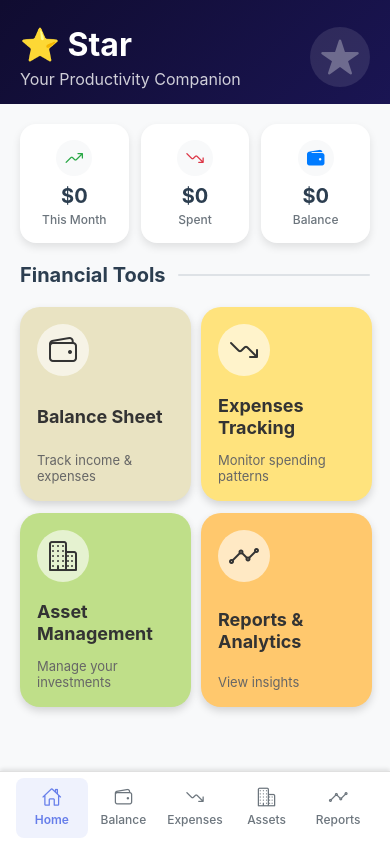
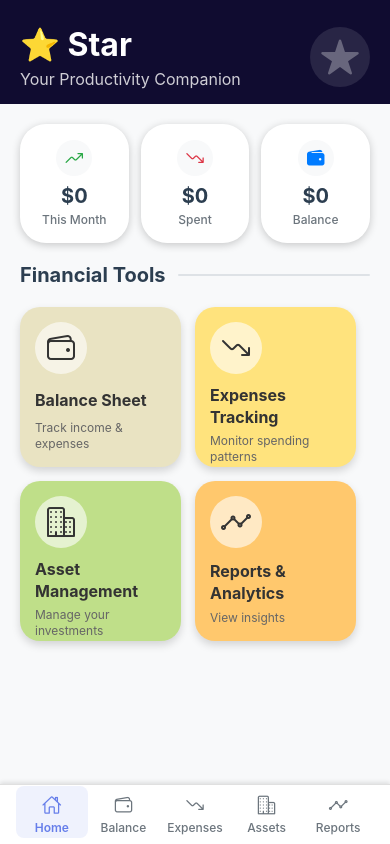
Before and after one commit to stanleylcmgm/pocket-finance, a React Native app: screen /Home in a window 390 px wide. Built offline with nearby package versions, Linux system fonts and the light colour scheme.

Commit message:
style adjust

```diff
--- a/components/home-screen.js
+++ b/components/home-screen.js
@@ -1,7 +1,13 @@
 import React, { useState } from 'react';
+import {
+  View,
+  Text,
+  ScrollView,
+  TouchableOpacity,
+} from 'react-native';
 import { Ionicons } from '@expo/vector-icons';
 import { colors } from '../theme';
-import '../styles/home-screen.styles.scss';
+import { homeScreenStyles } from '../styles/home-screen.styles';
 
 const HomeScreen = ({ navigation }) => {
   const [activeTab, setActiveTab] = useState('home');
@@ -78,101 +84,106 @@ const HomeScreen = ({ navigation }) => {
   };
 
   return (
-    <div className="container">
+    <View style={homeScreenStyles.container}>
       {/* Gradient Header */}
-      <div className="header-gradient">
-        <div className="header">
-          <div className="title-container">
-            <h1 className="title">⭐ Star</h1>
-            <p className="subtitle">Your Productivity Companion</p>
-          </div>
-          <div className="header-icon">
+      <View style={homeScreenStyles.headerGradient}>
+        <View style={homeScreenStyles.header}>
+          <View style={homeScreenStyles.titleContainer}>
+            <Text style={homeScreenStyles.title}>⭐ Star</Text>
+            <Text style={homeScreenStyles.subtitle}>Your Productivity Companion</Text>
+          </View>
+          <View style={homeScreenStyles.headerIcon}>
             <Ionicons name="star" size={40} color="rgba(255,255,255,0.3)" />
-          </div>
-        </div>
-      </div>
+          </View>
+        </View>
+      </View>
 
       {/* Main Content Area */}
-      <div className="main-content">
-        <div className="scroll-view">
-          <div className="scroll-content">
+      <View style={homeScreenStyles.mainContent}>
+        <ScrollView style={homeScreenStyles.scrollView}>
+          <View style={homeScreenStyles.scrollContent}>
             {/* Quick Stats */}
-            <div className="stats-container">
-              <div className="stat-card">
-                <div className="stat-icon-container">
+            <View style={homeScreenStyles.statsContainer}>
+              <View style={homeScreenStyles.statCard}>
+                <View style={homeScreenStyles.statIconContainer}>
                   <Ionicons name="trending-up" size={20} color={colors.success[500]} />
-                </div>
-                <div className="stat-number">$0</div>
-                <div className="stat-label">This Month</div>
-              </div>
-              <div className="stat-card">
-                <div className="stat-icon-container">
+                </View>
+                <Text style={homeScreenStyles.statNumber}>$0</Text>
+                <Text style={homeScreenStyles.statLabel}>This Month</Text>
+              </View>
+              <View style={homeScreenStyles.statCard}>
+                <View style={homeScreenStyles.statIconContainer}>
                   <Ionicons name="trending-down" size={20} color={colors.error[500]} />
-                </div>
-                <div className="stat-number">$0</div>
-                <div className="stat-label">Spent</div>
-              </div>
-              <div className="stat-card">
-                <div className="stat-icon-container">
+                </View>
+                <Text style={homeScreenStyles.statNumber}>$0</Text>
+                <Text style={homeScreenStyles.statLabel}>Spent</Text>
+              </View>
+              <View style={homeScreenStyles.statCard}>
+                <View style={homeScreenStyles.statIconContainer}>
                   <Ionicons name="wallet" size={20} color={colors.info[500]} />
-                </div>
-                <div className="stat-number">$0</div>
-                <div className="stat-label">Balance</div>
-              </div>
-            </div>
+                </View>
+                <Text style={homeScreenStyles.statNumber}>$0</Text>
+                <Text style={homeScreenStyles.statLabel}>Balance</Text>
+              </View>
+            </View>
 
             {/* Financial Tools */}
-            <div className="menu-container">
-              <div className="section-header">
-                <h2 className="menu-title">Financial Tools</h2>
-                <div className="section-line"></div>
-              </div>
+            <View style={homeScreenStyles.menuContainer}>
+              <View style={homeScreenStyles.sectionHeader}>
+                <Text style={homeScreenStyles.menuTitle}>Financial Tools</Text>
+                <View style={homeScreenStyles.sectionLine}></View>
+              </View>
 
               {/* 2x2 Grid Layout */}
-              <div className="grid-container">
+              <View style={homeScreenStyles.gridContainer}>
                 {menuItems.map((item, index) => (
-                  <div
+                  <TouchableOpacity
                     key={item.id}
-                    className="block-card"
-                    style={{ backgroundColor: item.color }}
-                    onClick={() => navigateToScreen(item.screen)}
+                    style={[homeScreenStyles.blockCard, { backgroundColor: item.color }]}
+                    onPress={() => navigateToScreen(item.screen)}
                   >
-                    <div className="block-icon-container">
+                    <View style={homeScreenStyles.blockIconContainer}>
                       <Ionicons name={item.icon} size={32} color="#333" />
-                    </div>
-                    <h3 className="block-title">{item.title}</h3>
-                    <p className="block-subtitle">{item.subtitle}</p>
-                  </div>
+                    </View>
+                    <Text style={homeScreenStyles.blockTitle}>{item.title}</Text>
+                    <Text style={homeScreenStyles.blockSubtitle}>{item.subtitle}</Text>
+                  </TouchableOpacity>
                 ))}
-              </div>
-            </div>
+              </View>
+            </View>
 
             {/* Bottom spacing for navigation */}
-            <div className="bottom-spacing"></div>
-          </div>
-        </div>
-      </div>
+            <View style={homeScreenStyles.bottomSpacing}></View>
+          </View>
+        </ScrollView>
+      </View>
 
       {/* Bottom Navigation */}
-      <div className="bottom-navigation">
+      <View style={homeScreenStyles.bottomNavigation}>
         {bottomTabs.map((tab) => (
-          <div
+          <TouchableOpacity
             key={tab.id}
-            className={`tab-item ${activeTab === tab.id ? 'active-tab-item' : ''}`}
-            onClick={() => handleTabPress(tab.id)}
+            style={[
+              homeScreenStyles.tabItem,
+              activeTab === tab.id && homeScreenStyles.activeTabItem
+            ]}
+            onPress={() => handleTabPress(tab.id)}
           >
             <Ionicons
               name={tab.icon}
               size={20}
               color={activeTab === tab.id ? colors.primary[500] : colors.secondary[500]}
             />
-            <span className={`tab-text ${activeTab === tab.id ? 'active-tab-text' : ''}`}>
+            <Text style={[
+              homeScreenStyles.tabText,
+              activeTab === tab.id && homeScreenStyles.activeTabText
+            ]}>
               {tab.title}
-            </span>
-          </div>
+            </Text>
+          </TouchableOpacity>
         ))}
-      </div>
-    </div>
+      </View>
+    </View>
   );
 };
 
--- /dev/null
+++ b/styles/home-screen.styles.js
@@ -0,0 +1,231 @@
+import { StyleSheet } from 'react-native';
+
+export const homeScreenStyles = StyleSheet.create({
+  // Container styles
+  container: {
+    flex: 1,
+    backgroundColor: '#f8f9fa',
+    minHeight: '100%',
+  },
+
+  // Header styles
+  headerGradient: {
+    paddingTop: 25,
+    paddingBottom: 15,
+    backgroundColor: '#100C30',
+  },
+
+  header: {
+    flexDirection: 'row',
+    alignItems: 'center',
+    justifyContent: 'space-between',
+    paddingLeft: 20,
+    paddingRight: 20,
+  },
+
+  titleContainer: {
+    flex: 1,
+  },
+
+  title: {
+    fontSize: 32,
+    fontWeight: 'bold',
+    color: '#ffffff',
+    marginBottom: 5,
+    margin: 0,
+  },
+
+  subtitle: {
+    fontSize: 16,
+    color: 'rgba(255, 255, 255, 0.8)',
+    margin: 0,
+  },
+
+  headerIcon: {
+    width: 60,
+    height: 60,
+    borderRadius: 30,
+    backgroundColor: 'rgba(255, 255, 255, 0.1)',
+    alignItems: 'center',
+    justifyContent: 'center',
+  },
+
+  // Main content
+  mainContent: {
+    flex: 1,
+  },
+
+  scrollView: {
+    flex: 1,
+  },
+
+  scrollContent: {
+    flexGrow: 1,
+    paddingBottom: 20,
+  },
+
+  // Stats section
+  statsContainer: {
+    flexDirection: 'row',
+    paddingLeft: 20,
+    paddingRight: 20,
+    paddingTop: 20,
+    gap: 12,
+  },
+
+  statCard: {
+    flex: 1,
+    backgroundColor: '#ffffff',
+    padding: 16,
+    borderRadius: 26,
+    alignItems: 'center',
+    shadowColor: '#000',
+    shadowOffset: { width: 0, height: 2 },
+    shadowOpacity: 0.2,
+    shadowRadius: 8,
+    elevation: 4,
+  },
+
+  statIconContainer: {
+    width: 36,
+    height: 36,
+    borderRadius: 18,
+    backgroundColor: '#f8f9fa',
+    alignItems: 'center',
+    justifyContent: 'center',
+    marginBottom: 8,
+  },
+
+  statNumber: {
+    fontSize: 20,
+    fontWeight: 'bold',
+    color: '#2c3e50',
+    marginBottom: 4,
+  },
+
+  statLabel: {
+    fontSize: 12,
+    color: '#6c757d',
+    fontWeight: '500',
+  },
+
+  // Menu section
+  menuContainer: {
+    paddingLeft: 20,
+    paddingRight: 20,
+    paddingTop: 20,
+  },
+
+  sectionHeader: {
+    flexDirection: 'row',
+    alignItems: 'center',
+    marginBottom: 20,
+  },
+
+  menuTitle: {
+    fontSize: 20,
+    fontWeight: 'bold',
+    color: '#2c3e50',
+    marginRight: 12,
+    margin: 0,
+  },
+
+  sectionLine: {
+    flex: 1,
+    height: 2,
+    backgroundColor: '#dee2e6',
+    borderRadius: 1,
+  },
+
+  gridContainer: {
+    flexDirection: 'row',
+    flexWrap: 'wrap',
+    gap: 14,
+  },
+
+  blockCard: {
+    width: '46%',
+    height: 160,
+    borderRadius: 20,
+    padding: 15,
+    justifyContent: 'space-between',
+    shadowColor: '#000',
+    shadowOffset: { width: 0, height: 4 },
+    shadowOpacity: 0.15,
+    shadowRadius: 8,
+    elevation: 6,
+  },
+
+  blockIconContainer: {
+    width: 52,
+    height: 52,
+    borderRadius: 26,
+    backgroundColor: 'rgba(255, 255, 255, 0.6)',
+    alignItems: 'center',
+    justifyContent: 'center',
+    marginBottom: 10,
+  },
+
+  blockTitle: {
+    fontSize: 16,
+    fontWeight: 'bold',
+    color: '#333',
+    margin: 0,
+    marginBottom: 5,
+    lineHeight: 22,
+  },
+
+  blockSubtitle: {
+    fontSize: 12,
+    color: '#666',
+    lineHeight: 16,
+    margin: 0,
+  },
+
+  // Bottom spacing
+  bottomSpacing: {
+    height: 10,
+  },
+
+  // Bottom navigation
+  bottomNavigation: {
+    flexDirection: 'row',
+    backgroundColor: '#ffffff',
+    paddingTop: 1,
+    paddingBottom: 6,
+    paddingLeft: 16,
+    paddingRight: 16,
+    borderTopWidth: 1,
+    borderTopColor: '#e0e0e0',
+    shadowColor: '#000',
+    shadowOffset: { width: 0, height: -2 },
+    shadowOpacity: 0.1,
+    shadowRadius: 4,
+    elevation: 4,
+    height: 60,
+  },
+
+  tabItem: {
+    flex: 1,
+    alignItems: 'center',
+    paddingTop: 8,
+    paddingBottom: 8,
+    borderRadius: 8,
+  },
+
+  activeTabItem: {
+    backgroundColor: 'rgba(102, 126, 234, 0.1)',
+  },
+
+  tabText: {
+    fontSize: 12,
+    color: '#6c757d',
+    marginTop: 4,
+    fontWeight: '500',
+  },
+
+  activeTabText: {
+    color: '#667eea',
+    fontWeight: '600',
+  },
+});
--- a/styles/home-screen.styles.scss
+++ /dev/null
@@ -1,279 +0,0 @@
-// Container styles
-.container {
-  flex: 1;
-  background-color: #f8f9fa;
-  min-height: 100vh;
-  display: flex;
-  flex-direction: column;
-  font-family: -apple-system, BlinkMacSystemFont, 'Segoe UI', Roboto, sans-serif;
-}
-
-.scroll-content {
-  flex-grow: 1;
-  padding-bottom: 20px;
-}
-
-.main-content {
-  flex: 1;
-}
-
-.scroll-view {
-  flex: 1;
-  overflow-y: auto;
-}
-
-// Header styles
-.header-gradient {
-  padding-top: 25px;
-  padding-bottom: 15px;
-  background: linear-gradient(135deg, #100C30, #1A1553);
-}
-
-.header {
-  display: flex;
-  flex-direction: row;
-  align-items: center;
-  justify-content: space-between;
-  padding-left: 20px;
-  padding-right: 20px;
-}
-
-.title-container {
-  flex: 1;
-}
-
-.title {
-  font-size: 32px;
-  font-weight: bold;
-  color: #ffffff;
-  margin-bottom: 5px;
-  margin: 0 0 5px 0;
-}
-
-.subtitle {
-  font-size: 16px;
-  color: rgba(255, 255, 255, 0.8);
-  margin: 0;
-}
-
-.header-icon {
-  width: 60px;
-  height: 60px;
-  border-radius: 30px;
-  background-color: rgba(255, 255, 255, 0.1);
-  display: flex;
-  align-items: center;
-  justify-content: center;
-}
-
-// Stats section
-.stats-container {
-  display: flex;
-  flex-direction: row;
-  padding-left: 20px;
-  padding-right: 20px;
-  padding-top: 20px;
-  gap: 12px;
-}
-
-.stat-card {
-  flex: 1;
-  background-color: #ffffff;
-  padding: 16px;
-  border-radius: 16px;
-  display: flex;
-  flex-direction: column;
-  align-items: center;
-  box-shadow: 0 4px 8px rgba(0, 0, 0, 0.1);
-}
-
-.stat-icon-container {
-  width: 36px;
-  height: 36px;
-  border-radius: 18px;
-  background-color: #f8f9fa;
-  display: flex;
-  align-items: center;
-  justify-content: center;
-  margin-bottom: 8px;
-}
-
-.stat-number {
-  font-size: 20px;
-  font-weight: bold;
-  color: #2c3e50;
-  margin-bottom: 4px;
-}
-
-.stat-label {
-  font-size: 12px;
-  color: #6c757d;
-  font-weight: 500;
-}
-
-// Menu section
-.menu-container {
-  padding-left: 20px;
-  padding-right: 20px;
-  padding-top: 20px;
-}
-
-.section-header {
-  display: flex;
-  flex-direction: row;
-  align-items: center;
-  margin-bottom: 20px;
-}
-
-.menu-title {
-  font-size: 20px;
-  font-weight: bold;
-  color: #2c3e50;
-  margin-right: 12px;
-  margin: 0 12px 0 0;
-}
-
-.section-line {
-  flex: 1;
-  height: 2px;
-  background-color: #dee2e6;
-  border-radius: 1px;
-}
-
-.grid-container {
-  display: grid;
-  grid-template-columns: 1fr 1fr;
-  gap: 12px;
-}
-
-.block-card {
-  width: 81%;
-  height: 160px;
-  border-radius: 20px;
-  padding: 17px;
-  display: flex;
-  flex-direction: column;
-  justify-content: space-between;
-  box-shadow: 0 4px 8px rgba(0, 0, 0, 0.15);
-  overflow: hidden;
-  cursor: pointer;
-  transition: transform 0.2s ease;
-}
-
-.block-card:hover {
-  transform: translateY(-2px);
-}
-
-.block-icon-container {
-  width: 52px;
-  height: 52px;
-  border-radius: 26px;
-  background-color: rgba(255, 255, 255, 0.6);
-  display: flex;
-  align-items: center;
-  justify-content: center;
-  margin-bottom: 10px;
-}
-
-.block-title {
-  font-size: 18px;
-  font-weight: bold;
-  color: #333;
-  margin: 0 0 5px 0;
-  line-height: 1.2;
-}
-
-.block-subtitle {
-  font-size: 13px;
-  color: #666;
-  line-height: 16px;
-  flex-shrink: 1;
-  margin: 0;
-}
-
-// Quick actions (if needed)
-.quick-actions-container {
-  padding-left: 20px;
-  padding-right: 20px;
-  padding-top: 30px;
-}
-
-.quick-actions-row {
-  display: flex;
-  flex-direction: row;
-}
-
-.quick-action-button {
-  flex: 1;
-  background-color: #ffffff;
-  padding: 24px;
-  border-radius: 16px;
-  display: flex;
-  align-items: center;
-  margin-left: 6px;
-  margin-right: 6px;
-  box-shadow: 0 2px 6px rgba(0, 0, 0, 0.08);
-}
-
-.quick-action-icon {
-  width: 48px;
-  height: 48px;
-  border-radius: 24px;
-  background-color: #f8f9fa;
-  display: flex;
-  align-items: center;
-  justify-content: center;
-  margin-bottom: 12px;
-}
-
-.quick-action-text {
-  font-size: 14px;
-  color: #2c3e50;
-  font-weight: 600;
-}
-
-.bottom-spacing {
-  height: 30px;
-}
-
-// Bottom navigation
-.bottom-navigation {
-  display: flex;
-  flex-direction: row;
-  background-color: #ffffff;
-  padding-top: 6px;
-  padding-bottom: 6px;
-  padding-left: 16px;
-  padding-right: 16px;
-  border-top: 1px solid #e0e0e0;
-  box-shadow: 0 -2px 4px rgba(0, 0, 0, 0.1);
-  height: 60px;
-}
-
-.tab-item {
-  flex: 1;
-  display: flex;
-  flex-direction: column;
-  align-items: center;
-  padding-top: 8px;
-  padding-bottom: 8px;
-  border-radius: 8px;
-  cursor: pointer;
-  transition: background-color 0.2s ease;
-}
-
-.active-tab-item {
-  background-color: rgba(102, 126, 234, 0.1);
-}
-
-.tab-text {
-  font-size: 12px;
-  color: #6c757d;
-  margin-top: 4px;
-  font-weight: 500;
-}
-
-.active-tab-text {
-  color: #667eea;
-  font-weight: 600;
-}
```
